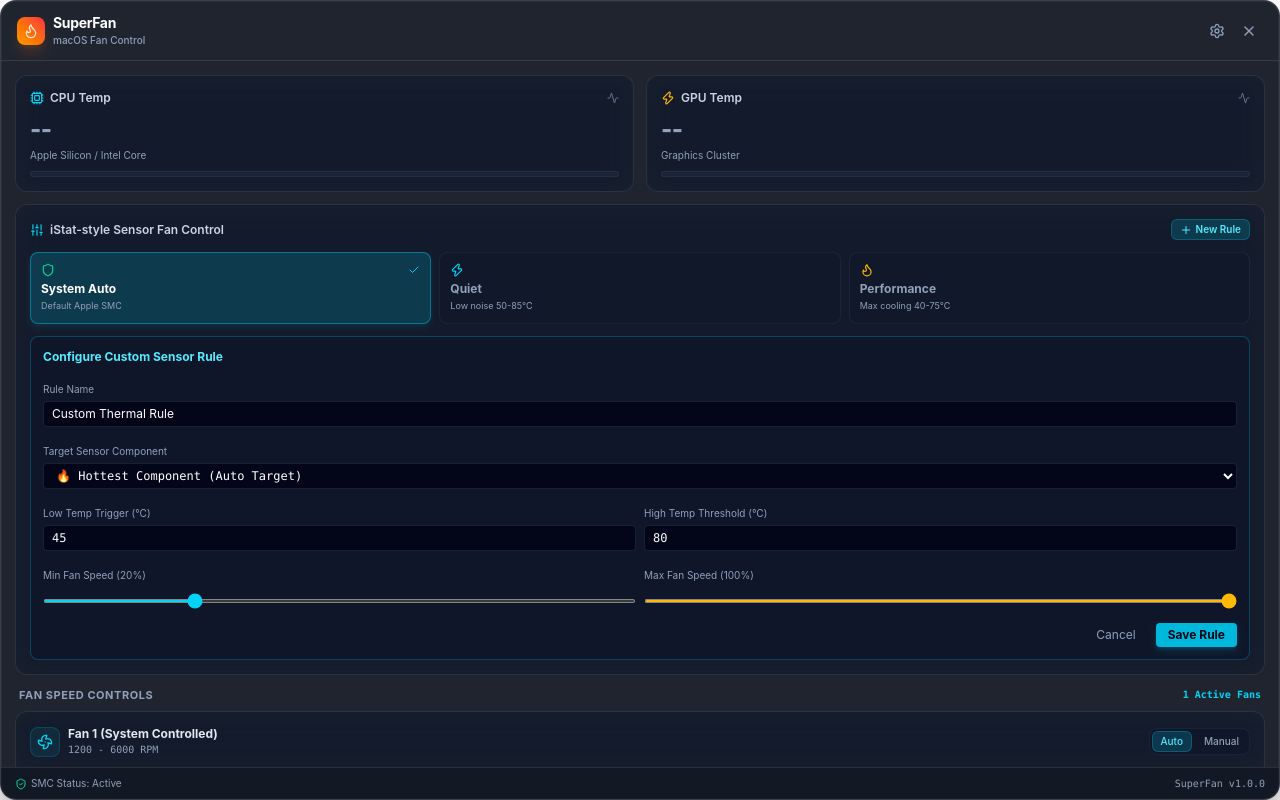
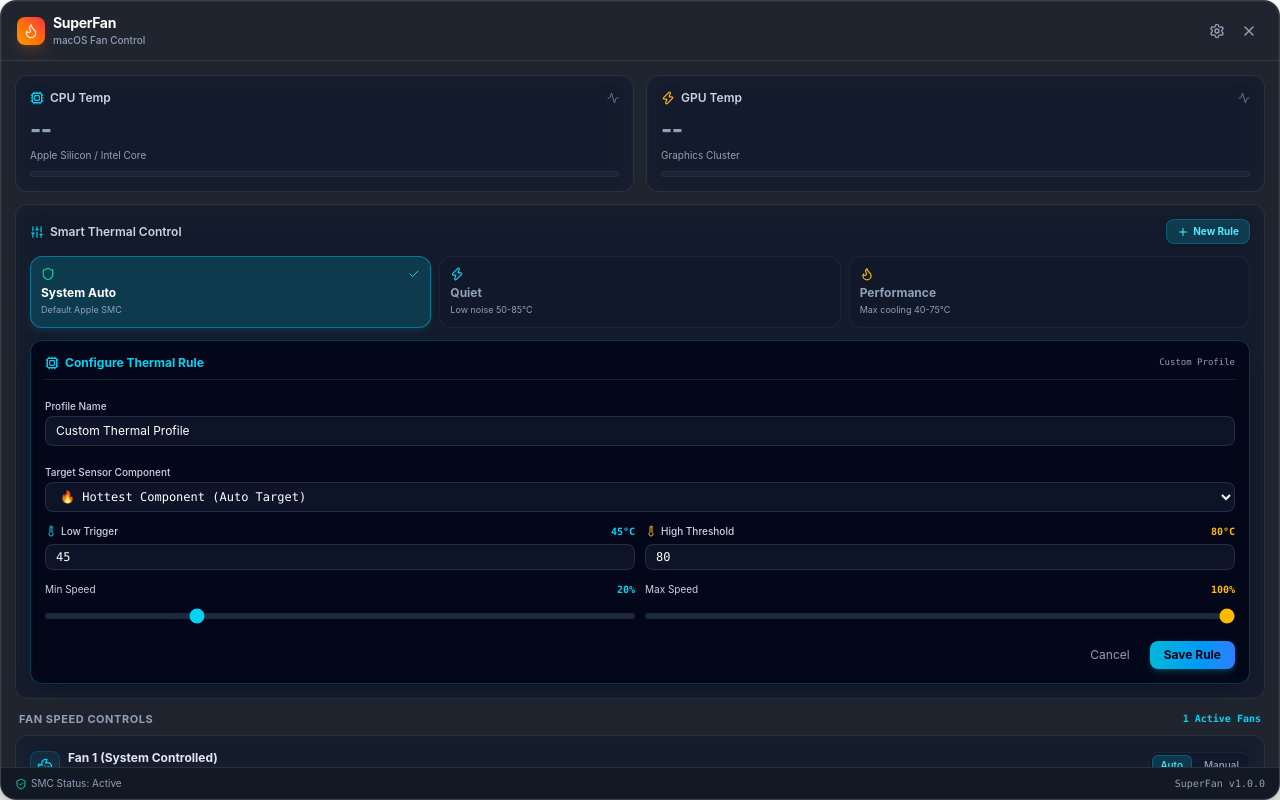
Before and after one commit to minhtri2710/superfan, a React (Vite) app: page / in a window 1280 px wide. Both pictures are taken after a click on the button "New Rule". Built offline with nearby package versions, Linux system fonts and the light colour scheme.

Commit message:
style: remove istat wording and polish Custom Rule Builder UI with dark liquid glass styling

```diff
--- a/src/components/FanRuleManager.tsx
+++ b/src/components/FanRuleManager.tsx
@@ -1,5 +1,5 @@
 import React, { useState } from "react";
-import { Sliders, Shield, Flame, Zap, Plus, Check, Trash2 } from "lucide-react";
+import { Sliders, Shield, Flame, Zap, Plus, Check, Trash2, Cpu, Thermometer } from "lucide-react";
 import { FanRule, SensorReading } from "../types";
 
 interface FanRuleManagerProps {
@@ -25,7 +25,7 @@
   const [highTemp, setHighTemp] = useState<number>(80);
   const [minFan, setMinFan] = useState<number>(20);
   const [maxFan, setMaxFan] = useState<number>(100);
-  const [ruleName, setRuleName] = useState<string>("Custom Thermal Rule");
+  const [ruleName, setRuleName] = useState<string>("Custom Thermal Profile");
 
   const handleCreateRule = () => {
     const newRule: FanRule = {
@@ -48,11 +48,11 @@
       <div className="flex items-center justify-between">
         <div className="flex items-center gap-1.5 text-xs font-semibold text-slate-300">
           <Sliders className="w-3.5 h-3.5 text-cyan-400" />
-          iStat-style Sensor Fan Control
+          Smart Thermal Control
         </div>
         <button
           onClick={() => setEditing(!editing)}
-          className="px-2 py-0.5 rounded-md bg-cyan-500/20 text-cyan-300 border border-cyan-500/30 text-[10px] font-semibold flex items-center gap-1 hover:bg-cyan-500/30 transition-all"
+          className="px-2.5 py-1 rounded-lg bg-cyan-500/20 text-cyan-300 border border-cyan-500/30 text-[10px] font-bold flex items-center gap-1 hover:bg-cyan-500/30 transition-all shadow-sm"
         >
           <Plus className="w-3 h-3" />
           New Rule
@@ -64,7 +64,7 @@
         {/* macOS Auto */}
         <button
           onClick={() => onSelectPreset("auto")}
-          className={`p-2.5 rounded-lg border text-left transition-all ${
+          className={`p-2.5 rounded-xl border text-left transition-all ${
             activePreset === "auto"
               ? "bg-cyan-500/20 border-cyan-500/50 text-white shadow-md shadow-cyan-500/10"
               : "bg-slate-900/40 border-white/5 text-slate-400 hover:text-white"
@@ -81,7 +81,7 @@
         {/* Quiet Profile */}
         <button
           onClick={() => onSelectPreset("quiet")}
-          className={`p-2.5 rounded-lg border text-left transition-all ${
+          className={`p-2.5 rounded-xl border text-left transition-all ${
             activePreset === "quiet"
               ? "bg-cyan-500/20 border-cyan-500/50 text-white shadow-md shadow-cyan-500/10"
               : "bg-slate-900/40 border-white/5 text-slate-400 hover:text-white"
@@ -98,7 +98,7 @@
         {/* Performance Profile */}
         <button
           onClick={() => onSelectPreset("performance")}
-          className={`p-2.5 rounded-lg border text-left transition-all ${
+          className={`p-2.5 rounded-xl border text-left transition-all ${
             activePreset === "performance"
               ? "bg-amber-500/20 border-amber-500/50 text-white shadow-md shadow-amber-500/10"
               : "bg-slate-900/40 border-white/5 text-slate-400 hover:text-white"
@@ -113,27 +113,34 @@
         </button>
       </div>
 
-      {/* Custom Rule Builder Modal */}
+      {/* Redesigned Custom Rule Builder Panel */}
       {editing && (
-        <div className="p-3 rounded-lg bg-slate-900/80 border border-cyan-500/30 flex flex-col gap-2.5">
-          <div className="text-xs font-bold text-cyan-300">Configure Custom Sensor Rule</div>
+        <div className="p-3.5 rounded-xl bg-slate-950/90 border border-cyan-500/30 flex flex-col gap-3 shadow-xl backdrop-blur-md">
+          <div className="flex items-center justify-between border-b border-white/10 pb-2">
+            <div className="text-xs font-bold text-cyan-400 flex items-center gap-1.5">
+              <Cpu className="w-3.5 h-3.5 text-cyan-400" />
+              Configure Thermal Rule
+            </div>
+            <span className="text-[9px] font-mono text-slate-400">Custom Profile</span>
+          </div>
 
-          <div>
-            <label className="text-[10px] text-slate-400">Rule Name</label>
+          <div className="space-y-1">
+            <label className="text-[10px] font-medium text-slate-300">Profile Name</label>
             <input
               type="text"
               value={ruleName}
               onChange={(e) => setRuleName(e.target.value)}
-              className="w-full bg-slate-950 border border-white/10 rounded px-2 py-1 text-xs text-white outline-none mt-0.5"
+              placeholder="Rule Name"
+              className="w-full bg-slate-900/90 border border-white/10 rounded-lg px-2.5 py-1.5 text-xs text-white outline-none focus:border-cyan-400 transition-colors"
             />
           </div>
 
-          <div>
-            <label className="text-[10px] text-slate-400">Target Sensor Component</label>
+          <div className="space-y-1">
+            <label className="text-[10px] font-medium text-slate-300">Target Sensor Component</label>
             <select
               value={targetSensor}
               onChange={(e) => setTargetSensor(e.target.value)}
-              className="w-full bg-slate-950 border border-white/10 rounded px-2 py-1 text-xs text-white outline-none mt-0.5 cursor-pointer font-mono"
+              className="w-full bg-slate-900/90 border border-white/10 rounded-lg px-2.5 py-1.5 text-xs text-white outline-none focus:border-cyan-400 cursor-pointer font-mono transition-colors"
             >
               <option value="hottest">🔥 Hottest Component (Auto Target)</option>
               <option value="cpu">💻 CPU Aggregate</option>
@@ -146,66 +153,87 @@
             </select>
           </div>
 
-          <div className="grid grid-cols-2 gap-2">
-            <div>
-              <label className="text-[10px] text-slate-400">Low Temp Trigger (°C)</label>
+          {/* Temperature Triggers */}
+          <div className="grid grid-cols-2 gap-2.5">
+            <div className="space-y-1">
+              <div className="flex justify-between items-center text-[10px] text-slate-300 font-medium">
+                <span className="flex items-center gap-1">
+                  <Thermometer className="w-3 h-3 text-cyan-400" /> Low Trigger
+                </span>
+                <span className="font-mono text-cyan-400 font-bold">{lowTemp}°C</span>
+              </div>
               <input
                 type="number"
                 min={30}
                 max={70}
                 value={lowTemp}
                 onChange={(e) => setLowTemp(Number(e.target.value))}
-                className="w-full bg-slate-950 border border-white/10 rounded px-2 py-1 text-xs text-white font-mono outline-none mt-0.5"
+                className="w-full bg-slate-900/90 border border-white/10 rounded-lg px-2.5 py-1 text-xs text-white font-mono outline-none focus:border-cyan-400 transition-colors"
               />
             </div>
-            <div>
-              <label className="text-[10px] text-slate-400">High Temp Threshold (°C)</label>
+
+            <div className="space-y-1">
+              <div className="flex justify-between items-center text-[10px] text-slate-300 font-medium">
+                <span className="flex items-center gap-1">
+                  <Thermometer className="w-3 h-3 text-amber-400" /> High Threshold
+                </span>
+                <span className="font-mono text-amber-400 font-bold">{highTemp}°C</span>
+              </div>
               <input
                 type="number"
                 min={60}
                 max={100}
                 value={highTemp}
                 onChange={(e) => setHighTemp(Number(e.target.value))}
-                className="w-full bg-slate-950 border border-white/10 rounded px-2 py-1 text-xs text-white font-mono outline-none mt-0.5"
+                className="w-full bg-slate-900/90 border border-white/10 rounded-lg px-2.5 py-1 text-xs text-white font-mono outline-none focus:border-cyan-400 transition-colors"
               />
             </div>
           </div>
 
-          <div className="grid grid-cols-2 gap-2">
-            <div>
-              <label className="text-[10px] text-slate-400">Min Fan Speed ({minFan}%)</label>
+          {/* Fan Speeds % */}
+          <div className="grid grid-cols-2 gap-2.5">
+            <div className="space-y-1">
+              <div className="flex justify-between text-[10px] text-slate-300">
+                <span>Min Speed</span>
+                <span className="font-mono text-cyan-400 font-semibold">{minFan}%</span>
+              </div>
               <input
                 type="range"
                 min={10}
                 max={50}
                 value={minFan}
                 onChange={(e) => setMinFan(Number(e.target.value))}
-                className="w-full h-1 bg-slate-800 rounded accent-cyan-400 cursor-pointer mt-1"
+                className="w-full h-1.5 bg-slate-800 rounded-lg appearance-none cursor-pointer accent-cyan-400"
               />
             </div>
-            <div>
-              <label className="text-[10px] text-slate-400">Max Fan Speed ({maxFan}%)</label>
+
+            <div className="space-y-1">
+              <div className="flex justify-between text-[10px] text-slate-300">
+                <span>Max Speed</span>
+                <span className="font-mono text-amber-400 font-semibold">{maxFan}%</span>
+              </div>
               <input
                 type="range"
                 min={60}
                 max={100}
                 value={maxFan}
                 onChange={(e) => setMaxFan(Number(e.target.value))}
-                className="w-full h-1 bg-slate-800 rounded accent-amber-400 cursor-pointer mt-1"
+                className="w-full h-1.5 bg-slate-800 rounded-lg appearance-none cursor-pointer accent-amber-400"
               />
             </div>
           </div>
 
-          <div className="flex gap-2 justify-end mt-1">
+          {/* Actions */}
+          <div className="flex gap-2 justify-end pt-1">
             <button
               onClick={() => setEditing(false)}
-              className="px-3 py-1 rounded text-xs text-slate-400 hover:text-white"
+              className="px-3 py-1.5 rounded-lg text-xs text-slate-400 hover:text-white transition-colors"
             >
               Cancel
             </button>
             <button
               onClick={handleCreateRule}
-              className="px-3 py-1 rounded bg-cyan-500 text-slate-950 font-bold text-xs hover:bg-cyan-400 shadow-md shadow-cyan-500/20"
+              className="px-3.5 py-1.5 rounded-lg bg-gradient-to-r from-cyan-500 to-blue-500 text-slate-950 font-bold text-xs hover:from-cyan-400 hover:to-blue-400 shadow-md shadow-cyan-500/20 transition-all"
             >
               Save Rule
             </button>
@@ -216,21 +244,21 @@
       {/* Active Custom Rules List */}
       {customRules.length > 0 && (
         <div className="flex flex-col gap-1.5 mt-1">
-          <div className="text-[10px] font-bold text-slate-400 uppercase">Custom Rules</div>
+          <div className="text-[10px] font-bold text-slate-400 uppercase tracking-wider">Custom Profiles</div>
           {customRules.map((r) => (
             <div
               key={r.id}
-              className="p-2 rounded-lg bg-slate-900/60 border border-white/5 flex items-center justify-between text-xs"
+              className="p-2.5 rounded-xl bg-slate-900/60 border border-white/5 flex items-center justify-between text-xs"
             >
               <div>
                 <div className="font-semibold text-white">{r.name}</div>
-                <div className="text-[9px] text-slate-400 font-mono">
+                <div className="text-[9px] text-slate-400 font-mono mt-0.5">
                   Target: {r.targetSensor} | {r.lowTemp}°C - {r.highTemp}°C ({r.minFanPercent}%-{r.maxFanPercent}%)
                 </div>
               </div>
               <button
                 onClick={() => onDeleteRule(r.id)}
-                className="p-1 rounded text-slate-500 hover:text-rose-400 transition-colors"
+                className="p-1.5 rounded-lg text-slate-500 hover:text-rose-400 hover:bg-white/5 transition-all"
               >
                 <Trash2 className="w-3.5 h-3.5" />
               </button>
```
